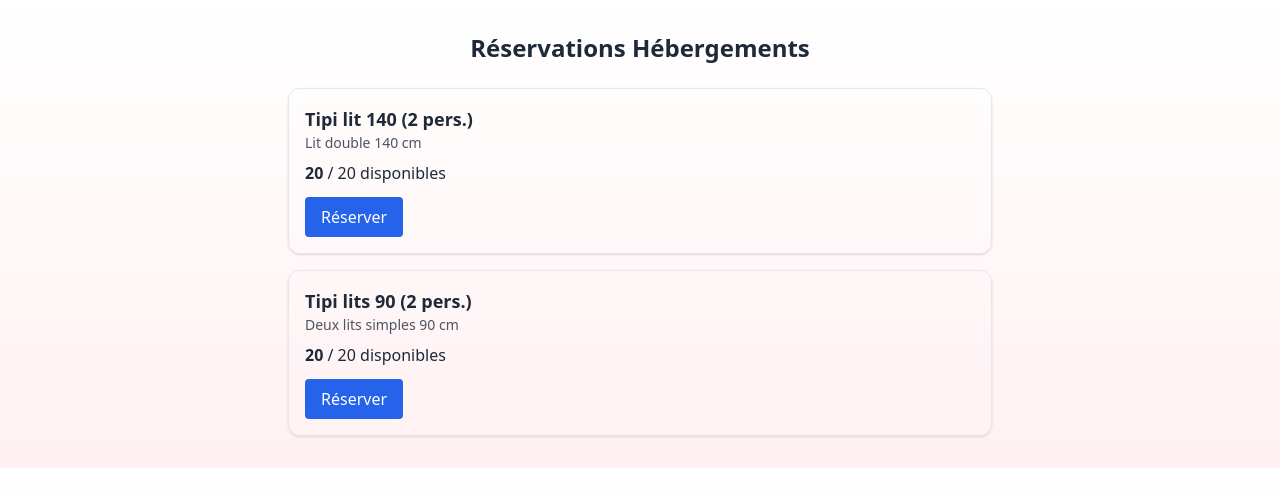
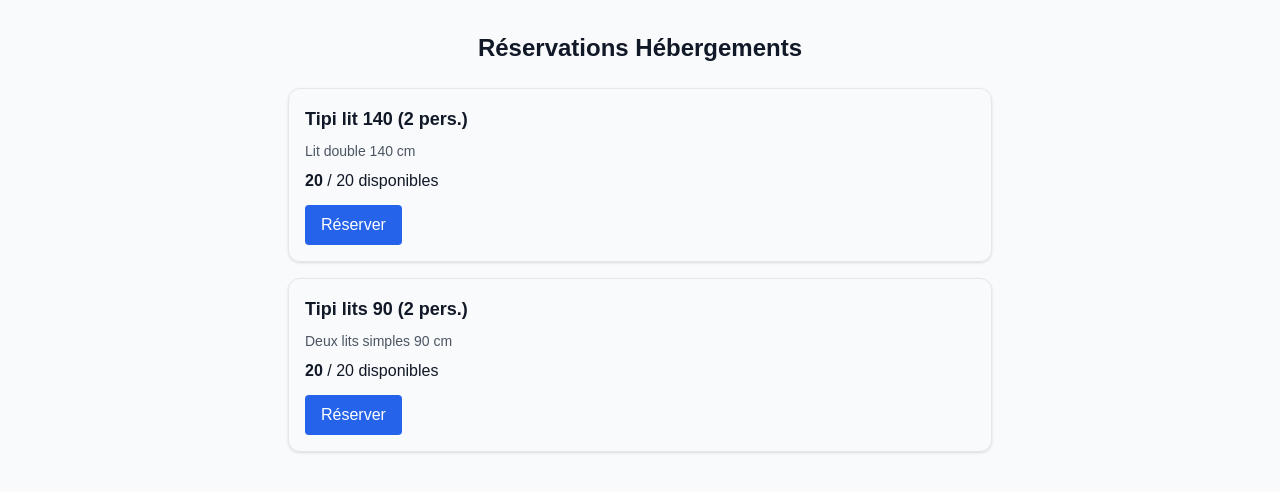
Before and after one commit to moreeldavid-sudo/booking-mariage, a Next.js app: page / in a window 1280 px wide. Shown: the top 492 px of the page. Built offline with nearby package versions, Linux system fonts and the light colour scheme.

Commit message:
Update globals.css

```diff
--- a/app/globals.css
+++ b/app/globals.css
@@ -3,40 +3,14 @@
 @tailwind utilities;
 
 body {
-  color: #1f2937;
-  background: linear-gradient(to bottom, #ffffff, #fff1f2);
+  font-family: sans-serif;
+  background-color: #f9fafb;
+  color: #111827;
+  margin: 0;
+  padding: 0;
 }
 
-.container {
-  max-width: 1100px;
-  margin-left: auto;
-  margin-right: auto;
+h1, h2, h3 {
+  font-weight: 600;
+  margin-bottom: 0.5rem;
 }
-
-.card {
-  @apply rounded-2xl border border-gray-200 bg-white shadow-sm;
-}
-
-.btn {
-  @apply inline-flex items-center justify-center rounded-xl px-4 py-2 text-sm font-medium transition;
-}
-
-.btn-primary {
-  @apply bg-rose-500 text-white hover:bg-rose-600;
-}
-
-.btn-secondary {
-  @apply bg-gray-100 text-gray-900 hover:bg-gray-200;
-}
-
-.badge {
-  @apply inline-flex items-center rounded-full px-2 py-0.5 text-xs;
-}
-
-.badge-green {
-  @apply bg-emerald-100 text-emerald-700;
-}
-
-.badge-gray {
-  @apply bg-gray-200 text-gray-700;
-}
```
